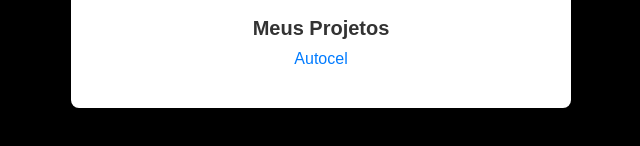
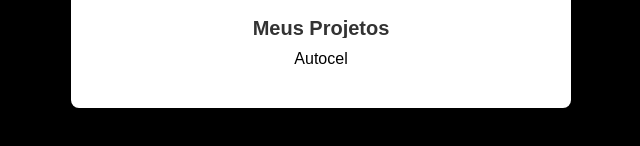
Before and after one commit to Caio-The-Coder/Caio-The-Coder.github.io, a plain HTML site: page index.html in a window 1280 px wide. Shown: the part 558-704 px from the top of the page, 319-959 px from the left. Drawn offline with Linux system fonts and the light colour scheme.

Commit message:
Update styles.css

```diff
--- a/styles.css
+++ b/styles.css
@@ -63,7 +63,9 @@
 
 .projects ul li a {
     font-size: 16px;
-    color: #007bff;
+    border: 2px solid white;
+    padding: 10px;
+    color: black;
     text-decoration: none;
 }
 
```
